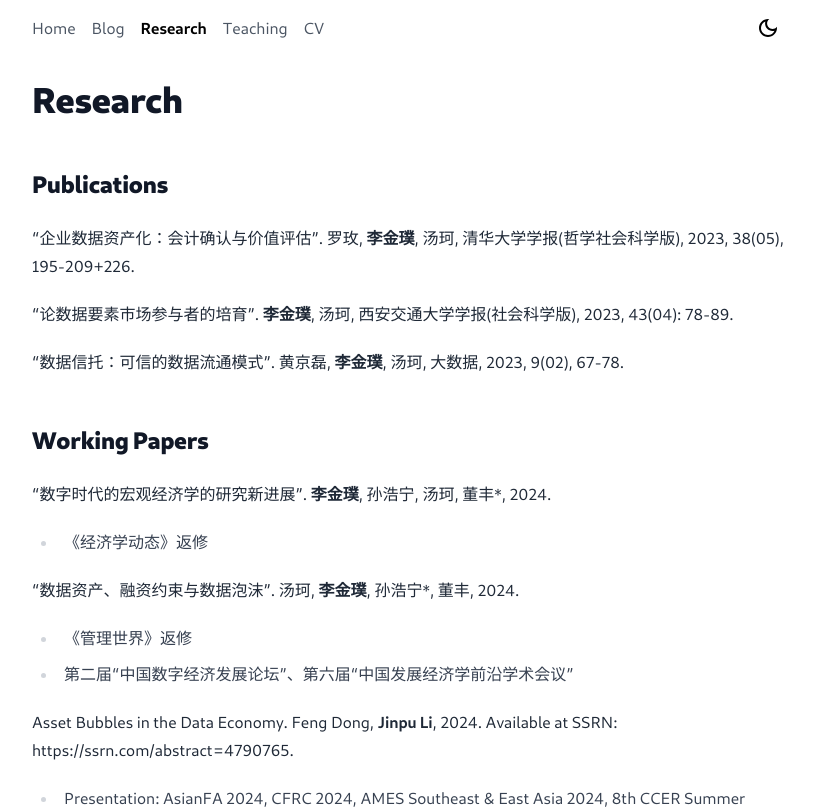
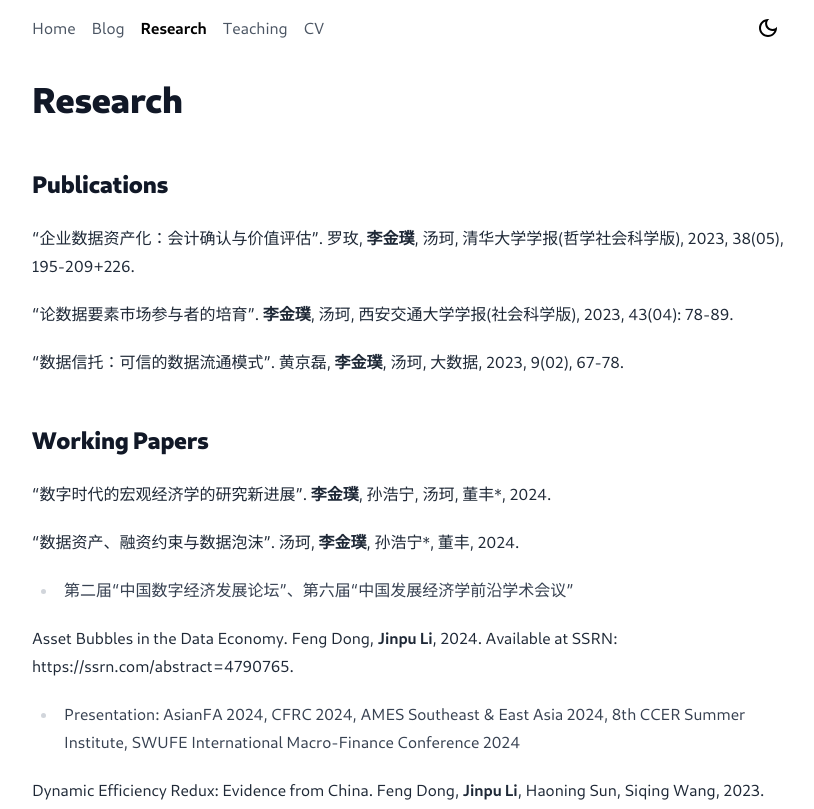
Before and after one commit to lijinpu/lijinpu.github.io, a Next.js app: page /research in a window 1280 px wide. Shown: the top 809 px of the page, without its empty margins (232-1046 px from the left). Built offline with nearby package versions, Linux system fonts and the light colour scheme.

Commit message:
auto update

```diff
--- a/pages/research.tsx
+++ b/pages/research.tsx
@@ -34,15 +34,12 @@ export default function Research() {
         <p>
         “数字时代的宏观经济学的研究新进展”. <b>李金璞</b>, 孙浩宁, 汤珂, 董丰*, 2024.
         </p>
-        <ul>
-            <li>《经济学动态》返修</li>
-        </ul>
+
 
         <p>
         “数据资产、融资约束与数据泡沫”. 汤珂, <b>李金璞</b>, 孙浩宁*, 董丰, 2024.
         </p>
         <ul>
-            <li>《管理世界》返修</li>
             <li>第二届“中国数字经济发展论坛”、第六届“中国发展经济学前沿学术会议”</li>
         </ul>
 
```
